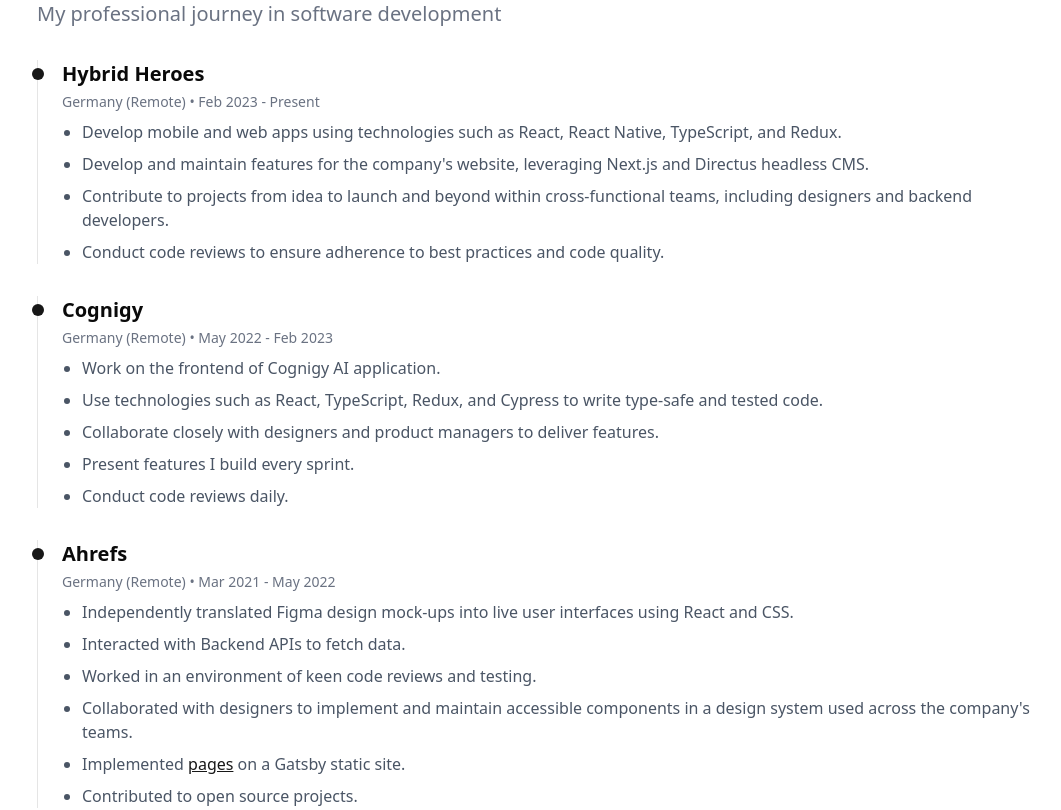
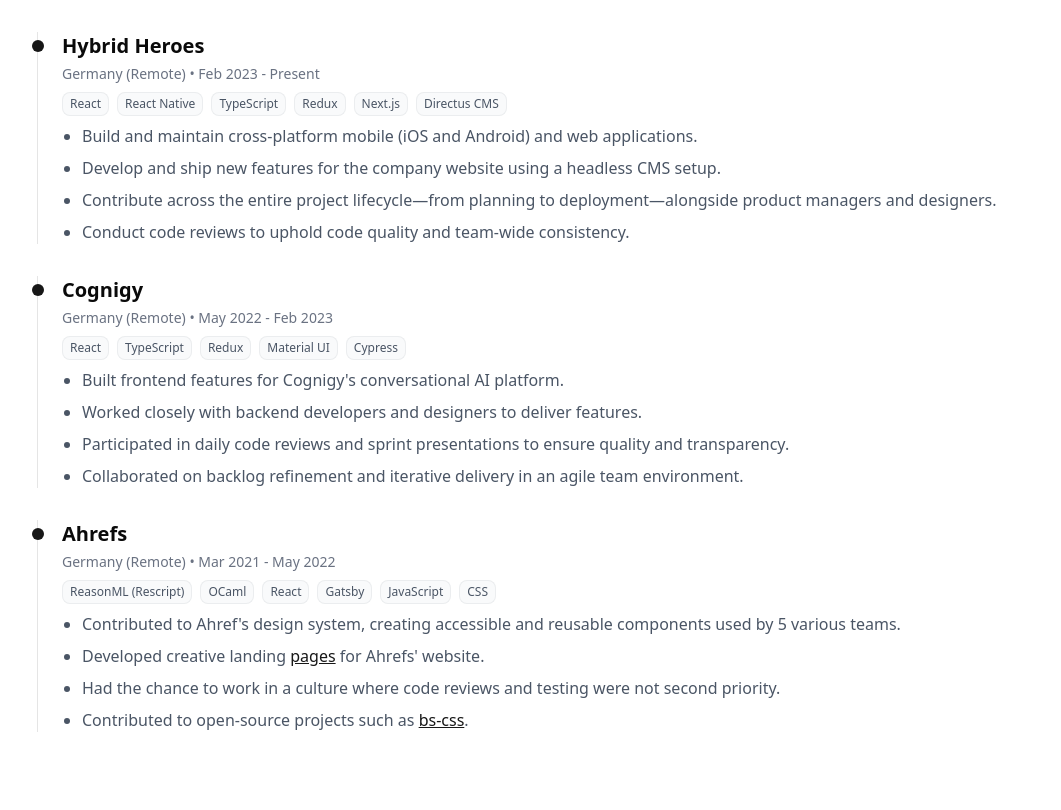
Before and after one commit to Amirmoh10/my-portfolio, a Next.js app: page / in a window 1280 px wide. Shown: the part 693-1503 px from the top of the page, without its empty margins (91-1152 px from the left). Built offline with nearby package versions, Linux system fonts and the light colour scheme.

Commit message:
add new modifications

```diff
--- a/src/app/layout.tsx
+++ b/src/app/layout.tsx
@@ -19,6 +19,9 @@
 export const metadata: Metadata = {
   title: "Amir Ghezala",
   description: "Amir Ghezala's Portfolio",
+  icons: {
+    icon: "/favicon.svg",
+  },
 };
 
 export default function RootLayout({
@@ -27,7 +30,7 @@
   children: React.ReactNode;
 }>) {
   return (
-    <html lang="en">
+    <html lang="en" suppressHydrationWarning>
       <body
         className={`${geistSans.variable} ${geistMono.variable} antialiased`}
       >
--- a/src/components/articles.tsx
+++ b/src/components/articles.tsx
@@ -20,7 +20,8 @@
             Articles
           </h2>
           <p className="max-w-[700px] text-gray-500 md:text-xl/relaxed lg:text-base/relaxed xl:text-xl/relaxed">
-            Sharing my knowledge and insights about web technologies
+            I occasionally write articles that could help others pick up
+            technologies I&apos;m passionate about.
           </p>
         </div>
         <div className="grid gap-8 sm:grid-cols-1 md:grid-cols-2 lg:grid-cols-3">
--- a/src/components/experience.tsx
+++ b/src/components/experience.tsx
@@ -10,7 +10,8 @@
             Experience
           </h2>
           <p className="max-w-[700px] text-gray-500 text-sm md:text-base lg:text-xl">
-            My professional journey in software development
+            4 years of shipping web and mobile apps with React, TypeScript, and
+            CSS.
           </p>
         </div>
         <div className="grid gap-6 md:gap-8">
@@ -21,24 +22,43 @@
               <p className="text-xs md:text-sm text-gray-500">
                 Germany (Remote) • Feb 2023 - Present
               </p>
+              <div className="mt-1 flex flex-wrap gap-2">
+                <span className="inline-flex items-center rounded-md bg-gray-50 px-2 py-1 text-xs font-medium text-gray-600 ring-1 ring-inset ring-gray-500/10">
+                  React
+                </span>
+                <span className="inline-flex items-center rounded-md bg-gray-50 px-2 py-1 text-xs font-medium text-gray-600 ring-1 ring-inset ring-gray-500/10">
+                  React Native
+                </span>
+                <span className="inline-flex items-center rounded-md bg-gray-50 px-2 py-1 text-xs font-medium text-gray-600 ring-1 ring-inset ring-gray-500/10">
+                  TypeScript
+                </span>
+                <span className="inline-flex items-center rounded-md bg-gray-50 px-2 py-1 text-xs font-medium text-gray-600 ring-1 ring-inset ring-gray-500/10">
+                  Redux
+                </span>
+                <span className="inline-flex items-center rounded-md bg-gray-50 px-2 py-1 text-xs font-medium text-gray-600 ring-1 ring-inset ring-gray-500/10">
+                  Next.js
+                </span>
+                <span className="inline-flex items-center rounded-md bg-gray-50 px-2 py-1 text-xs font-medium text-gray-600 ring-1 ring-inset ring-gray-500/10">
+                  Directus CMS
+                </span>
+              </div>
             </div>
             <ul className="text-sm md:text-base text-gray-600 list-disc pl-5 space-y-2">
               <li>
-                Develop mobile and web apps using technologies such as React,
-                React Native, TypeScript, and Redux.
+                Build and maintain cross-platform mobile (iOS and Android) and
+                web applications.
               </li>
               <li>
-                Develop and maintain features for the company&apos;s website,
-                leveraging Next.js and Directus headless CMS.
+                Develop and ship new features for the company website using a
+                headless CMS setup.
               </li>
               <li>
-                Contribute to projects from idea to launch and beyond within
-                cross-functional teams, including designers and backend
-                developers.
+                Contribute across the entire project lifecycle—from planning to
+                deployment—alongside product managers and designers.
               </li>
               <li>
-                Conduct code reviews to ensure adherence to best practices and
-                code quality.
+                Conduct code reviews to uphold code quality and team-wide
+                consistency.
               </li>
             </ul>
           </div>
@@ -49,19 +69,41 @@
               <p className="text-xs md:text-sm text-gray-500">
                 Germany (Remote) • May 2022 - Feb 2023
               </p>
+              <div className="mt-1 flex flex-wrap gap-2">
+                <span className="inline-flex items-center rounded-md bg-gray-50 px-2 py-1 text-xs font-medium text-gray-600 ring-1 ring-inset ring-gray-500/10">
+                  React
+                </span>
+                <span className="inline-flex items-center rounded-md bg-gray-50 px-2 py-1 text-xs font-medium text-gray-600 ring-1 ring-inset ring-gray-500/10">
+                  TypeScript
+                </span>
+                <span className="inline-flex items-center rounded-md bg-gray-50 px-2 py-1 text-xs font-medium text-gray-600 ring-1 ring-inset ring-gray-500/10">
+                  Redux
+                </span>
+                <span className="inline-flex items-center rounded-md bg-gray-50 px-2 py-1 text-xs font-medium text-gray-600 ring-1 ring-inset ring-gray-500/10">
+                  Material UI
+                </span>
+                <span className="inline-flex items-center rounded-md bg-gray-50 px-2 py-1 text-xs font-medium text-gray-600 ring-1 ring-inset ring-gray-500/10">
+                  Cypress
+                </span>
+              </div>
             </div>
             <ul className="text-sm md:text-base text-gray-600 list-disc pl-5 space-y-2">
-              <li>Work on the frontend of Cognigy AI application.</li>
               <li>
-                Use technologies such as React, TypeScript, Redux, and Cypress
-                to write type-safe and tested code.
+                Built frontend features for Cognigy&apos;s conversational AI
+                platform.
               </li>
               <li>
-                Collaborate closely with designers and product managers to
-                deliver features.
+                Worked closely with backend developers and designers to deliver
+                features.
               </li>
-              <li>Present features I build every sprint.</li>
-              <li>Conduct code reviews daily.</li>
+              <li>
+                Participated in daily code reviews and sprint presentations to
+                ensure quality and transparency.
+              </li>
+              <li>
+                Collaborated on backlog refinement and iterative delivery in an
+                agile team environment.
+              </li>
             </ul>
           </div>
           <div className="flex flex-col gap-2 border-l pl-4 md:pl-6 relative">
@@ -71,23 +113,34 @@
               <p className="text-xs md:text-sm text-gray-500">
                 Germany (Remote) • Mar 2021 - May 2022
               </p>
+              <div className="mt-1 flex flex-wrap gap-2">
+                <span className="inline-flex items-center rounded-md bg-gray-50 px-2 py-1 text-xs font-medium text-gray-600 ring-1 ring-inset ring-gray-500/10">
+                  ReasonML (Rescript)
+                </span>
+                <span className="inline-flex items-center rounded-md bg-gray-50 px-2 py-1 text-xs font-medium text-gray-600 ring-1 ring-inset ring-gray-500/10">
+                  OCaml
+                </span>
+                <span className="inline-flex items-center rounded-md bg-gray-50 px-2 py-1 text-xs font-medium text-gray-600 ring-1 ring-inset ring-gray-500/10">
+                  React
+                </span>
+                <span className="inline-flex items-center rounded-md bg-gray-50 px-2 py-1 text-xs font-medium text-gray-600 ring-1 ring-inset ring-gray-500/10">
+                  Gatsby
+                </span>
+                <span className="inline-flex items-center rounded-md bg-gray-50 px-2 py-1 text-xs font-medium text-gray-600 ring-1 ring-inset ring-gray-500/10">
+                  JavaScript
+                </span>
+                <span className="inline-flex items-center rounded-md bg-gray-50 px-2 py-1 text-xs font-medium text-gray-600 ring-1 ring-inset ring-gray-500/10">
+                  CSS
+                </span>
+              </div>
             </div>
             <ul className="text-sm md:text-base text-gray-600 list-disc pl-5 space-y-2">
               <li>
-                Independently translated Figma design mock-ups into live user
-                interfaces using React and CSS.
-              </li>
-              <li>Interacted with Backend APIs to fetch data.</li>
-              <li>
-                Worked in an environment of keen code reviews and testing.
+                Contributed to Ahref&apos;s design system, creating accessible
+                and reusable components used by 5 various teams.
               </li>
               <li>
-                Collaborated with designers to implement and maintain accessible
-                components in a design system used across the company&apos;s
-                teams.
-              </li>
-              <li>
-                Implemented{" "}
+                Developed creative landing{" "}
                 <a
                   href="https://ahrefs.com/vs"
                   target="_blank"
@@ -96,9 +149,24 @@
                 >
                   pages
                 </a>{" "}
-                on a Gatsby static site.
+                for Ahrefs&apos; website.
               </li>
-              <li>Contributed to open source projects.</li>
+              <li>
+                Had the chance to work in a culture where code reviews and
+                testing were not second priority.
+              </li>
+              <li>
+                Contributed to open-source projects such as{" "}
+                <a
+                  href="https://github.com/giraud/bs-css"
+                  target="_blank"
+                  rel="noopener noreferrer"
+                  className="text-primary underline hover:underline"
+                >
+                  bs-css
+                </a>
+                .
+              </li>
             </ul>
           </div>
         </div>
--- a/src/components/hero.tsx
+++ b/src/components/hero.tsx
@@ -17,8 +17,8 @@
           Amir Ghezala
         </h1>
         <p className="max-w-[700px] text-gray-500 text-sm md:text-base lg:text-xl">
-          Fullstack Software Engineer crafting performant web applications with
-          modern technologies and clean architecture
+          Fullstack engineer focused on building fast and scalable web
+          applications
         </p>
         <div className="flex flex-wrap items-center justify-center gap-3 md:gap-4">
           <Button asChild>
--- a/src/components/projects.tsx
+++ b/src/components/projects.tsx
@@ -23,7 +23,8 @@
             Projects
           </h2>
           <p className="max-w-[700px] text-gray-500 md:text-xl/relaxed lg:text-base/relaxed xl:text-xl/relaxed">
-            Side projects and personal work I&apos;ve built
+            I build small side apps to selectively learn new technologies or
+            concepts I&apos;m interested in.
           </p>
         </div>
         <div className="grid gap-8 sm:grid-cols-1 md:grid-cols-2">
--- a/src/components/skills.tsx
+++ b/src/components/skills.tsx
@@ -12,7 +12,7 @@
             Skills
           </h2>
           <p className="max-w-[700px] text-gray-500 md:text-xl/relaxed lg:text-base/relaxed xl:text-xl/relaxed">
-            Technologies and tools I specialize in
+            Technologies and tools I specialize in.
           </p>
         </div>
         <div className="grid gap-4">
```
Also changed, not shown: public/favicon.svg (added).
